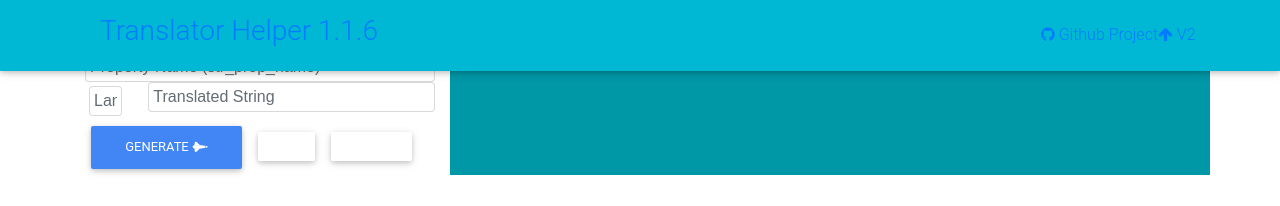
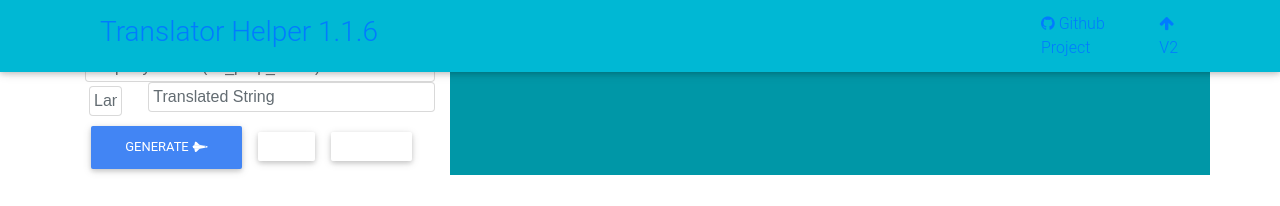
Before and after one commit to midhunhk/midhunhk.github.io, a Jekyll site: the page apps/translate.html, which Jekyll copies as it is, in a window 1280 px wide. Shown: the top 206 px of the page. Built offline with Jekyll 4.4.1, drawn with Linux system fonts in a browser that asks for light colours; nearby versions of some CDN libraries.

Commit message:
Update translate.html

```diff
--- a/apps/translate.html
+++ b/apps/translate.html
@@ -49,7 +49,7 @@
 						<a href="https://github.com/midhunhk/midhunhk.github.io/tree/master/apps">
 							<i class="fa fa-github" aria-hidden="true"></i>
 							<span>Github Project</span>
-						</a>
+						</a> &nbsp;
 						<a href="http://midhunhk.github.io/apps/translation-helper/#/" title="Updated version available">
 							<i class="fa fa-arrow-up" aria-hidden="true"></i>
 							<span>V2</span>
```
